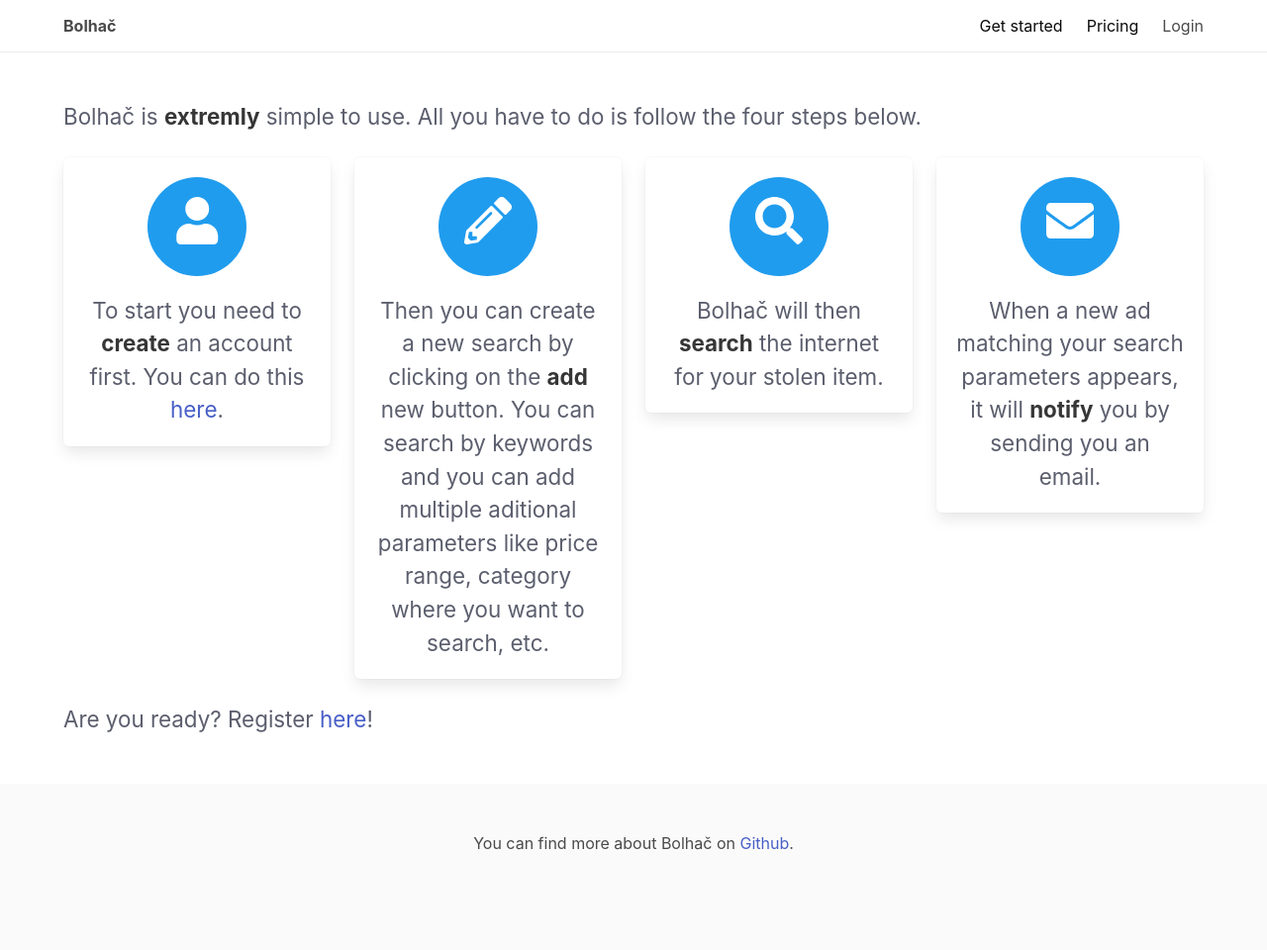
After one commit to drobilc/Bolhac, a Flask app: page /get_started in a window 1280 px wide. The commit adds this page. Shown: the whole page at 99% size. Run offline with Flask 2, Linux system fonts and the light colour scheme; parts of the project's set-up code (start-up, migrations or seed data) failed here and were passed over; some libraries are stand-ins or nearby versions.

Commit message:
Add Get started and pricing pages

```diff
--- a/server.py
+++ b/server.py
@@ -154,6 +154,14 @@ def sendMainPage():
 		userSearchers = getUserSearchers(userId)
 	return render_template('index.html', searchers=userSearchers)
 
+@app.route("/get_started")
+def sendGetStartedPage():
+	return render_template('get_started.html')
+
+@app.route("/pricing")
+def sendPricingPage():
+	return render_template('pricing.html')
+
 @app.route("/login", methods=["GET", "POST"])
 def sendLoginPage():
 	email = request.form.get("email")
--- a/static/css/custom.css
+++ b/static/css/custom.css
@@ -66,3 +66,29 @@
 		margin: 0 auto;
 	}
 }
+
+#content {
+	min-height: 400px;
+}
+
+.box .picture {
+	display: block;
+	margin: 0 auto;
+	font-size: 60px;
+	text-align: center;
+	border-radius: 50%;
+	width: 100px;
+	height: 100px;
+	background: hsl(204, 86%, 53%);
+	color: white;
+	margin-bottom: 0.3em;
+	overflow: hidden;
+}
+
+.box .picture svg {
+	transform: scale(0.8);
+}
+
+.box .text {
+	text-align: center;
+}
--- a/templates/base.html
+++ b/templates/base.html
@@ -28,7 +28,7 @@
 			<nav class="navbar">
 				<div class="container">
 					<div class="navbar-brand">
-						<a class="navbar-item"><h1 style="font-weight: bold;">Bolhač</h1></a>
+						<a class="navbar-item" href="/"><h1 style="font-weight: bold;">Bolhač</h1></a>
 						<div id="menu-button" class="navbar-burger" onclick="toggleMenu(this);">
 							<span></span>
 							<span></span>
@@ -38,11 +38,11 @@
 
 					<div id="main-menu" class="navbar-menu">
 						<div class="navbar-end">
-							<a href="#" class="navbar-item is-active">Get started</a>
-							<a href="#" class="navbar-item is-active">Pricing</a>
 							{% if current_user.is_authenticated %}
-								<a href="login" class="navbar-item">Logout</a>
+								<a href="logout" class="navbar-item">Logout</a>
 							{% else %}
+								<a href="get_started" class="navbar-item is-active">Get started</a>
+								<a href="pricing" class="navbar-item is-active">Pricing</a>
 								<a href="login" class="navbar-item">Login</a>
 							{% endif %}
 						</div>
@@ -53,7 +53,7 @@
 	</section>
 
 	<section class="section">
-		<div class="container">
+		<div class="container" id="content">
 			{% block content %}
 			{% endblock %}
 		</div>
--- /dev/null
+++ b/templates/get_started.html
@@ -0,0 +1,40 @@
+{% extends "base.html" %}
+{% block content %}
+<p class="text">Bolhač is <strong>extremly</strong> simple to use. All you have to do is follow the four steps below.</p>
+<br/>
+<div class="columns">
+	<div class="column">
+		<div class="box">
+			<div class="picture">
+				<i class="fas fa-user"></i>
+			</div>
+			<p class="text">To start you need to <strong>create</strong> an account first. You can do this <a href="register">here</a>.</p>
+		</div>
+	</div>
+	<div class="column">
+		<div class="box">
+			<div class="picture">
+				<i class="fas fa-pencil-alt"></i>
+			</div>
+			<p class="text">Then you can create a new search by clicking on the <strong>add</strong> new button. You can search by keywords and you can add multiple aditional parameters like price range, category where you want to search, etc.</p>
+		</div>
+	</div>
+	<div class="column">
+		<div class="box">
+			<div class="picture">
+				<i class="fas fa-search"></i>
+			</div>
+			<p class="text">Bolhač will then <strong>search</strong> the internet for your stolen item.</p>
+		</div>
+	</div>
+	<div class="column">
+		<div class="box">
+			<div class="picture">
+				<i class="fas fa-envelope"></i>
+			</div>
+			<p class="text">When a new ad matching your search parameters appears, it will <strong>notify</strong> you by sending you an email.</p>
+		</div>
+	</div>
+</div>
+<p class="text">Are you ready? Register <a href="register">here</a>!</p>
+{% endblock %}
--- a/templates/index.html
+++ b/templates/index.html
@@ -179,7 +179,7 @@
 
 					<p class="text" style="margin-bottom: 1.4em;">Well? What are you waiting for? Let's go!</p>
 					<div class="buttons is-left">
-						<a href="" class="button is-info is-large">
+						<a href="register" class="button is-info is-large">
 							<span class="icon"><i class="fas fa-search"></i></span>
 							<span>Start searching!</span>
 						</a>
--- /dev/null
+++ b/templates/pricing.html
@@ -0,0 +1,4 @@
+{% extends "base.html" %}
+{% block content %}
+<p class="text">Bolhač is currently <strong>free</strong> to use! Isn't that insane? What are you waiting for? Start searching now!</p>
+{% endblock %}
```
Also changed, not shown: templates/login.html (+7 -9 lines), templates/register.html (+7 -9 lines), static/images/detective.svg (added).
